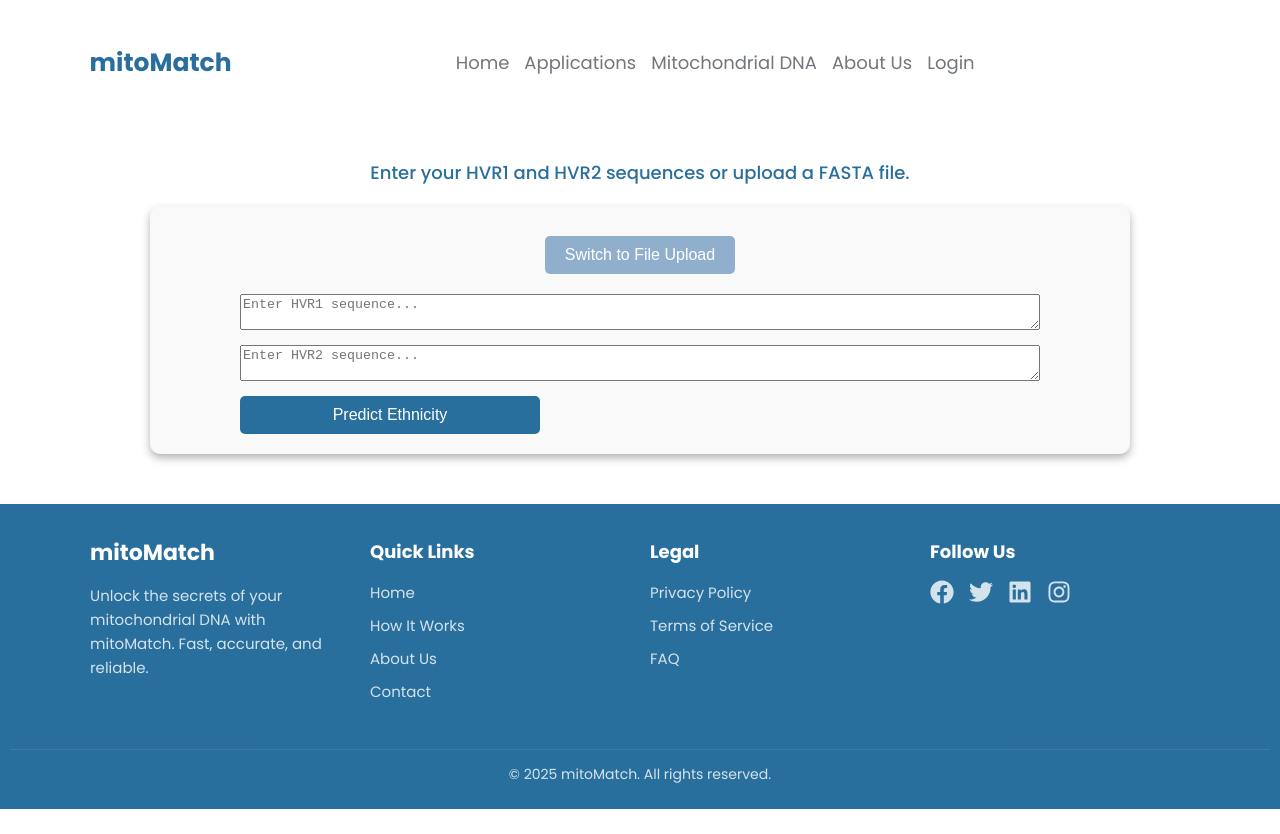
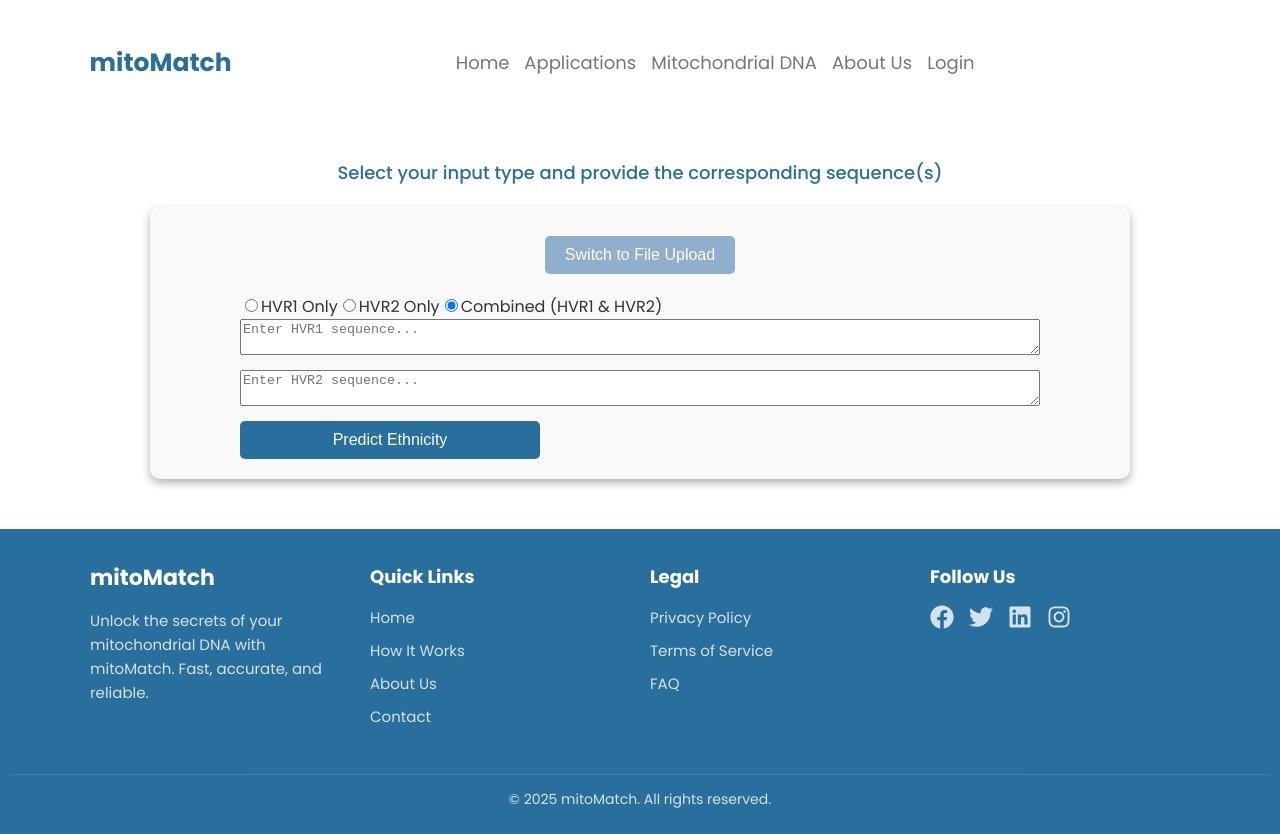
Before and after one commit to saliha-ziyard/mtDNA-ML-Project, a React (Vite) app in the folder Frontend/mtdna-project/: page /tool in a window 1280 px wide. Before the commit the page ends 809 px from the top, so only its background shows below. Built offline with nearby package versions, Linux system fonts and the light colour scheme.

Commit message:
radio input

```diff
--- a/Frontend/mtdna-project/src/views/subComponents/ToolComponent.jsx
+++ b/Frontend/mtdna-project/src/views/subComponents/ToolComponent.jsx
@@ -4,6 +4,7 @@ import { FaSpinner, FaExclamationCircle, FaHistory } from "react-icons/fa";
 import { jsPDF } from "jspdf";
 
 const ToolComponent = () => {
+  const [inputType, setInputType] = useState("combined"); // Track input type
   const [hvr1, setHvr1] = useState("");
   const [hvr2, setHvr2] = useState("");
   const [ethnicity, setEthnicity] = useState("");
@@ -39,8 +40,15 @@ const ToolComponent = () => {
           return;
         }
 
+        // Based on input type, slice HVR1 and HVR2 accordingly
+        if (inputType === "hvr1") {
+          setHvr1(sequence.slice(hvr1_start - 1, hvr1_end));
+        } else if (inputType === "hvr2") {
+          setHvr2(sequence.slice(hvr2_start - 1, hvr2_end));
+        } else if (inputType === "combined") {
           setHvr1(sequence.slice(hvr1_start - 1, hvr1_end));
           setHvr2(sequence.slice(hvr2_start - 1, hvr2_end));
+        }
       };
       reader.readAsText(uploadedFile);
     }
@@ -51,7 +59,20 @@ const ToolComponent = () => {
     setLoading(true);
     setError(""); // Reset error message
 
-    if (!hvr1 || !hvr2) {
+    // Validate required sequences based on input type
+    if (inputType === "hvr1" && !hvr1) {
+      setError("Error: HVR1 sequence is required.");
+      setLoading(false);
+      return;
+    }
+
+    if (inputType === "hvr2" && !hvr2) {
+      setError("Error: HVR2 sequence is required.");
+      setLoading(false);
+      return;
+    }
+
+    if (inputType === "combined" && (!hvr1 || !hvr2)) {
       setError("Error: Both HVR1 and HVR2 sequences are required.");
       setLoading(false);
       return;
@@ -109,6 +130,7 @@ const ToolComponent = () => {
     );
 
     // HVR1 Section
+    if (inputType !== "hvr2") {
       yPosition += 15;
       doc.setFontSize(11);
       doc.setFont("times", "bold");
@@ -118,8 +140,10 @@ const ToolComponent = () => {
       const hvr1Wrapped = doc.splitTextToSize(hvr1, 170);
       yPosition += 10;
       doc.text(hvr1Wrapped, 20, yPosition);
+    }
 
     // HVR2 Section
+    if (inputType !== "hvr1") {
       yPosition += 35;
       doc.setFontSize(11);
       doc.setFont("times", "bold");
@@ -129,6 +153,7 @@ const ToolComponent = () => {
       const hvr2Wrapped = doc.splitTextToSize(hvr2, 170);
       yPosition += 10;
       doc.text(hvr2Wrapped, 20, yPosition);
+    }
 
     // Predicted Ethnicity Section
     yPosition += 30;
@@ -154,7 +179,7 @@ const ToolComponent = () => {
 
   return (
     <>
-      <h2 className="tool-description">Enter your HVR1 and HVR2 sequences or upload a FASTA file.</h2>
+      <h2 className="tool-description">Select your input type and provide the corresponding sequence(s)</h2>
       <div className="tool-container">
         <div className="input-section">
           <button
@@ -163,6 +188,35 @@ const ToolComponent = () => {
           >
             {useFileUpload ? "Switch to Manual Input" : "Switch to File Upload"}
           </button>
+          <div className="input-type-selection">
+            <label>
+              <input
+                type="radio"
+                value="hvr1"
+                checked={inputType === "hvr1"}
+                onChange={() => setInputType("hvr1")}
+              />
+              HVR1 Only
+            </label>
+            <label>
+              <input
+                type="radio"
+                value="hvr2"
+                checked={inputType === "hvr2"}
+                onChange={() => setInputType("hvr2")}
+              />
+              HVR2 Only
+            </label>
+            <label>
+              <input
+                type="radio"
+                value="combined"
+                checked={inputType === "combined"}
+                onChange={() => setInputType("combined")}
+              />
+              Combined (HVR1 & HVR2)
+            </label>
+          </div>
           {useFileUpload ? (
             <div className="file-upload-section">
               <input
@@ -182,18 +236,22 @@ const ToolComponent = () => {
             </div>
           ) : (
             <form onSubmit={handleSubmit} className="sequence-form">
+              {inputType !== "hvr2" && (
                 <textarea
                   value={hvr1}
                   onChange={(e) => setHvr1(e.target.value)}
                   placeholder="Enter HVR1 sequence..."
                   className="sequence-input"
                 />
+              )}
+              {inputType !== "hvr1" && (
                 <textarea
                   value={hvr2}
                   onChange={(e) => setHvr2(e.target.value)}
                   placeholder="Enter HVR2 sequence..."
                   className="sequence-input"
                 />
+              )}
               <button
                 type="submit"
                 className="predict-button"
```
Lines whose indentation alone changed are shown as unchanged.
